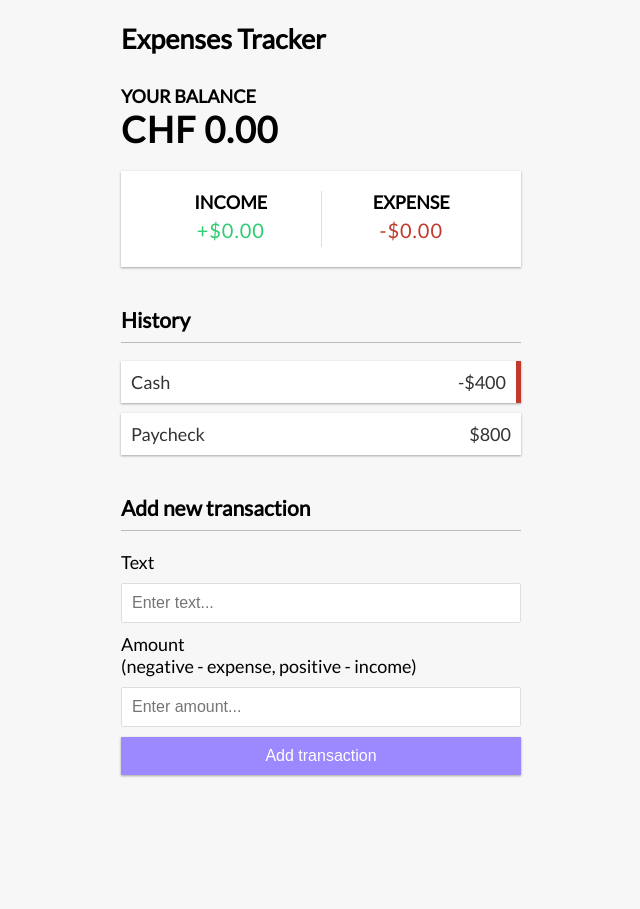
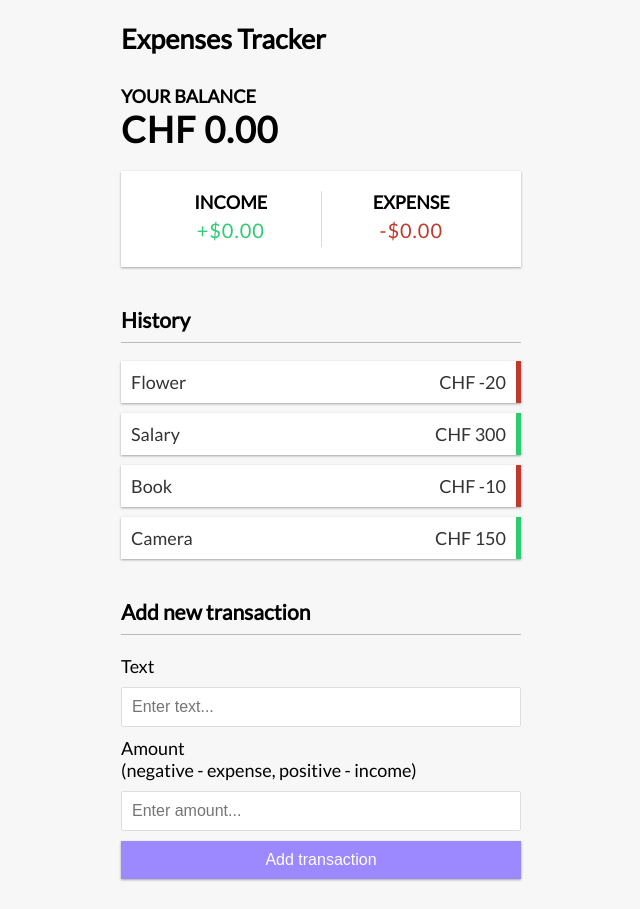
Before and after one commit to NgawangChoedenShankentsang/Expense-Tracker, a Vue app: page / in a window 1280 px wide. Shown: the whole page, without its empty margins (319-959 px from the left). Before the commit the page ends 805 px from the top, so only its background shows below. Built offline with nearby package versions, Linux system fonts and the light colour scheme.

Commit message:
:twisted_rightwards_arrows: Rendering the Expenses History Amount

```diff
--- a/src/App.vue
+++ b/src/App.vue
@@ -3,25 +3,26 @@
   <div class="container">
     <Balance />
     <IncomeExpenses />
-    <TransactionList />
+    <TransactionList :transactions="transactions" />
     <AddTransaction />
   </div>
 </template>
 
-<script>
+<script setup>
   import Header from './components/Header.vue';
   import Balance from './components/Balance.vue';
   import IncomeExpenses from './components/IncomeExpenses.vue';
   import TransactionList from './components/TransactionList.vue';
   import AddTransaction from './components/AddTransaction.vue';
 
-  export default {
-    components: {
-      Header,
-      Balance,
-      IncomeExpenses,
-      TransactionList,
-      AddTransaction
-    },
-  };
+  import { ref, computed } from 'vue';
+
+  const transactions = ref([
+      { text: 'Flower', amount: -20 },
+      { text: 'Salary', amount: 300 },
+      { text: 'Book', amount: -10 },
+      { text: 'Camera', amount: 150 },
+  ]);
+
+
 </script>
--- a/src/components/TransactionList.vue
+++ b/src/components/TransactionList.vue
@@ -1,11 +1,24 @@
 <template>
     <h3>History</h3>
       <ul id="list" class="list">
-        <li class="minus">
-          Cash <span>-$400</span><button class="delete-btn">x</button>
+        <li v-for="(transaction, index) in transactions"
+          :key="index"
+          :class="transaction.amount < 0 ? 'minus' : 'plus'"
+        >
+          {{transaction.text}}
+            <span>CHF {{transaction.amount}}</span>
         </li>
-        <li class="Plus">
-          Paycheck <span>$800</span><button class="delete-btn">x</button>
-        </li>
+
       </ul>
 </template>
+
+<script setup>
+  import { defineProps } from 'vue'
+
+  const props = defineProps({
+    transactions: {
+      type: Array,
+      required: true,
+    },
+  });
+</script>
```
